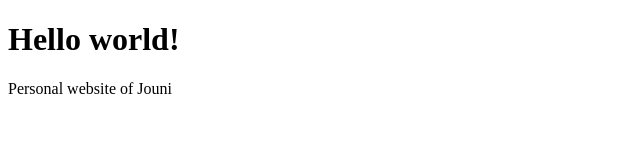
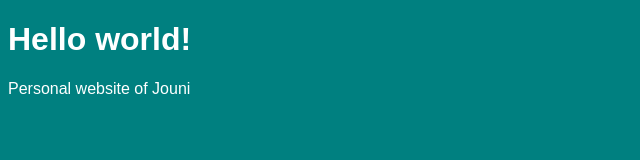
Before and after one commit to JouniTimonen/JouniTimonen, a plain HTML site: page index.html in a window 1280 px wide. Shown: the whole page, without its empty margins (0-640 px from the left). Drawn offline with Linux system fonts and the light colour scheme.

Commit message:
added css

```diff
--- a/index.html
+++ b/index.html
@@ -2,9 +2,12 @@
 <html lang="en">
     <head>
         <meta charset="utf-8">
+        <link rel="stylesheet" href="styles.css">
     </head>
     <body>
-        <h1>Hello world!</h1>
-        <p>Personal website of Jouni</p>
+        <div class="container">
+            <h1>Hello world!</h1>
+            <p>Personal website of Jouni</p>
+        </div>
     </body>
 </html>
--- a/styles.css
+++ b/styles.css
@@ -3,3 +3,7 @@ body {
     color: white;
     font-family: sans-serif;
 }
+
+.container {
+    margin: 0 auto;
+}
```
